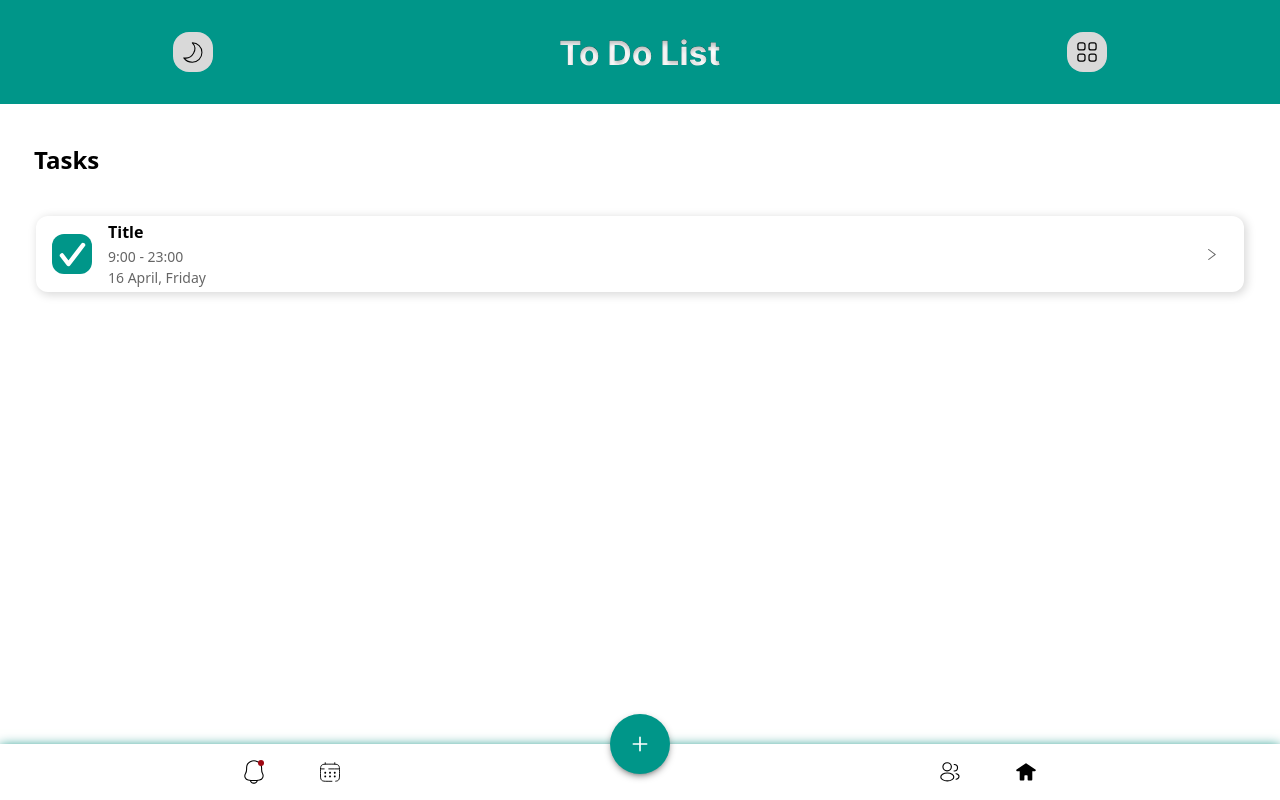
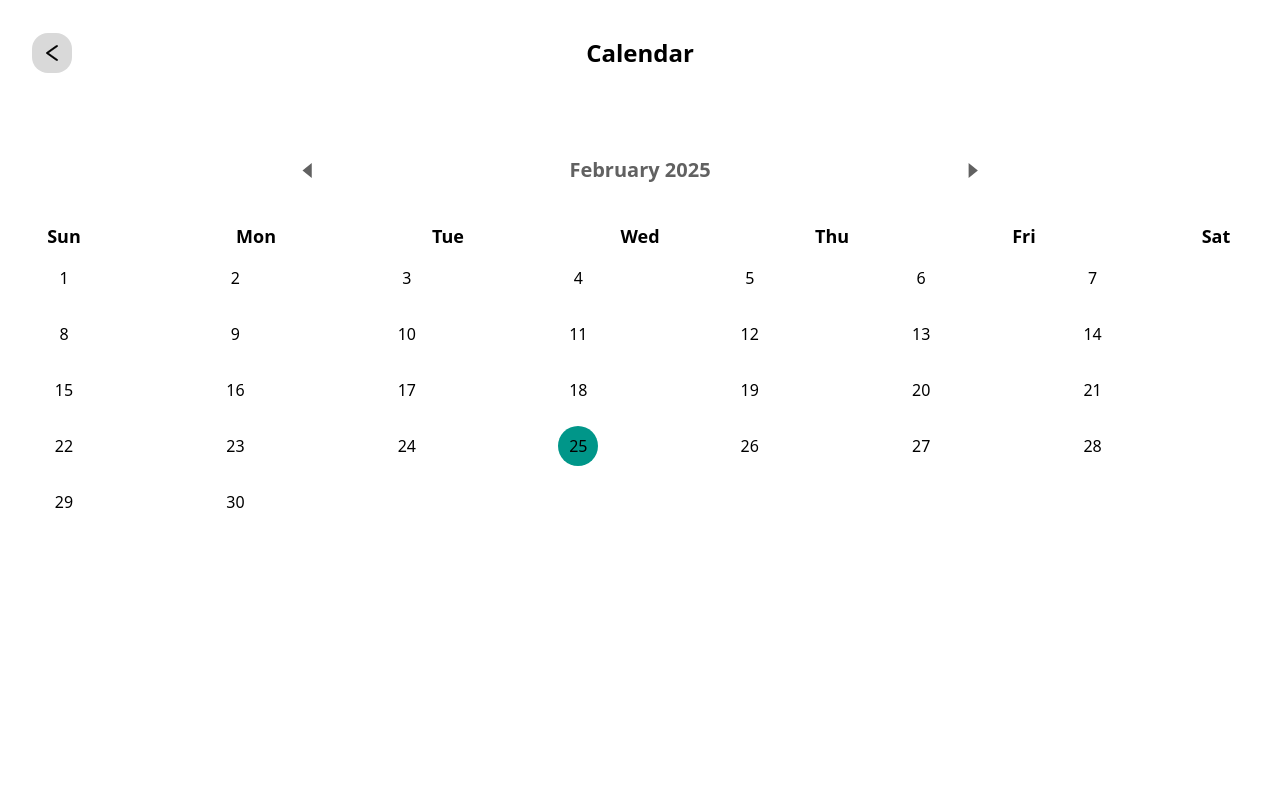
Before and after one commit to mahdibaderloo/todolist, a website: page index.html in a window 1280 px wide. Drawn offline with Linux system fonts and the light colour scheme.

Commit message:
calendar template

```diff
--- a/index.html
+++ b/index.html
@@ -115,8 +115,8 @@
         </div>
         <img
           src="Images/Svg/calendar.svg"
-          alt="calendar"
-          id="calendar"
+          alt="calendar-icon"
+          id="calendar-icon"
           class="w-5"
         />
       </div>
@@ -176,7 +176,7 @@
             id="popup-title"
             class="w-56"
           />
-          <span></span>
+          <span class="w-10"></span>
         </div>
       </div>
       <!------------ Main Popup -------------->
@@ -261,7 +261,7 @@
         id="notification-header"
         class="w-full h-26.5 bg-teal-600 flex justify-around items-center"
       >
-        <span></span>
+        <span class="w-10"></span>
         <img
           id="notification-header-title"
           src="Images/Svg/notification-text.svg"
@@ -296,13 +296,82 @@
             />
           </div>
           <span
-            class="opacity-0 invisible transition-discrete ease-in duration-300"
+            class="opacity-0 invisible transition-discrete ease-in duration-200"
             >Lorem ipsum dolor sit amet consectetur adipisicing elit.
             Voluptates, est!</span
           >
         </li>
       </ul>
     </section>
+    <!------------- Calendar ------------->
+    <section
+      id="calendar"
+      class="bg-white fixed top-0 left-0 w-full h-full z-50"
+    >
+      <div
+        id="calendar-header"
+        class="w-full h-26.5 flex justify-between items-center pl-8 pr-8"
+      >
+        <div
+          class="w-10 h-10 flex justify-center items-center bg-(--gray-background) rounded-2xl"
+          onclick="closeCalendar()"
+        >
+          <img src="Images/Svg/arrow-left.svg" alt="back" class="w-4 h-4" />
+        </div>
+        <p class="text-2xl font-bold">Calendar</p>
+        <span class="w-10"></span>
+      </div>
+      <div id="calendar-main" class="w-full h-full p-11">
+        <div class="w-full h-10 flex justify-evenly items-center">
+          <img src="Images/Svg/left.svg" alt="left" class="w-2.5" />
+          <span class="text-xl font-bold text-[#616161]">February 2025</span>
+          <img src="Images/Svg/right.svg" alt="right" class="w-2.5" />
+        </div>
+        <div id="datePicker" class="flex flex-col mt-8">
+          <div id="days" class="w-full flex justify-between font-bold text-lg">
+            <span class="w-10 text-center">Sun</span>
+            <span class="w-10 text-center">Mon</span>
+            <span class="w-10 text-center">Tue</span>
+            <span class="w-10 text-center">Wed</span>
+            <span class="w-10 text-center">Thu</span>
+            <span class="w-10 text-center">Fri</span>
+            <span class="w-10 text-center">Sat</span>
+          </div>
+          <div id="dates" class="grid grid-cols-7 gap-2">
+            <button class="w-10 h-10 mt-2">1</button>
+            <button class="w-10 h-10 mt-2">2</button>
+            <button class="w-10 h-10 mt-2">3</button>
+            <button class="w-10 h-10 mt-2">4</button>
+            <button class="w-10 h-10 mt-2">5</button>
+            <button class="w-10 h-10 mt-2">6</button>
+            <button class="w-10 h-10 mt-2">7</button>
+            <button class="w-10 h-10 mt-2">8</button>
+            <button class="w-10 h-10 mt-2">9</button>
+            <button class="w-10 h-10 mt-2">10</button>
+            <button class="w-10 h-10 mt-2">11</button>
+            <button class="w-10 h-10 mt-2">12</button>
+            <button class="w-10 h-10 mt-2">13</button>
+            <button class="w-10 h-10 mt-2">14</button>
+            <button class="w-10 h-10 mt-2">15</button>
+            <button class="w-10 h-10 mt-2">16</button>
+            <button class="w-10 h-10 mt-2">17</button>
+            <button class="w-10 h-10 mt-2">18</button>
+            <button class="w-10 h-10 mt-2">19</button>
+            <button class="w-10 h-10 mt-2">20</button>
+            <button class="w-10 h-10 mt-2">21</button>
+            <button class="w-10 h-10 mt-2">22</button>
+            <button class="w-10 h-10 mt-2">23</button>
+            <button class="w-10 h-10 mt-2">24</button>
+            <button class="w-10 h-10 mt-2 bg-teal-600 rounded-full">25</button>
+            <button class="w-10 h-10 mt-2">26</button>
+            <button class="w-10 h-10 mt-2">27</button>
+            <button class="w-10 h-10 mt-2">28</button>
+            <button class="w-10 h-10 mt-2">29</button>
+            <button class="w-10 h-10 mt-2">30</button>
+          </div>
+        </div>
+      </div>
+    </section>
 
     <script src="Js/app.js"></script>
   </body>
```
Also changed, not shown: Images/Svg/left.svg (added), Images/Svg/right.svg (added), Styles/app.css.
